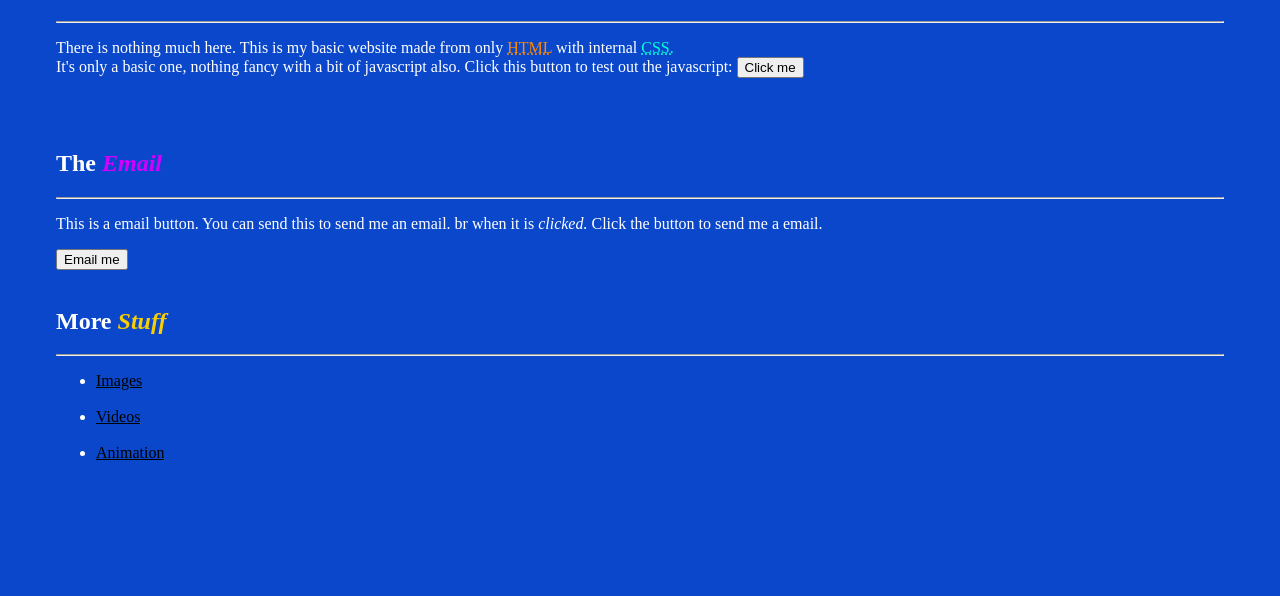
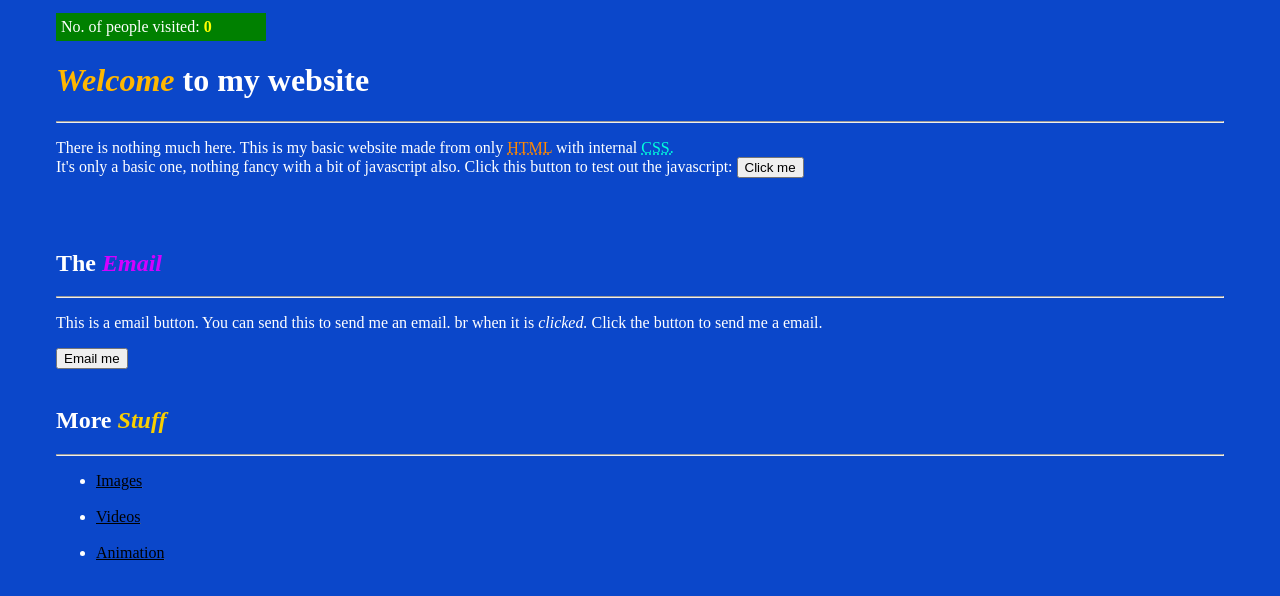
Before and after one commit to Edixlk/Basic-HTML-Website, a plain HTML site: page index.html in a window 1280 px wide. Drawn offline with Linux system fonts and the light colour scheme.

Commit message:
Revert "Removed counter on top in  both HTML and JS code"
This reverts commit d32a1a04d0eb8c37f4fe768308da6f07bdfd8482.

```diff
--- a/index.html
+++ b/index.html
@@ -31,6 +31,8 @@
 
         </style>
         <body>
+            <header title="That does not work at all..">No. of people visited: <b style="color: yellow;" id="count"></b></header>
+             <h1><em style="color: rgb(255, 183, 0);">Welcome</em> to my website</h1>
              <hr>
 
              <p>
@@ -71,6 +73,8 @@
 
                     document.getElementById("result").textContent = "It works now! That's a good sign."
                 }
+
+                document.getElementById("count").textContent = "0"
            </script>
         </body>
     </head>
```
